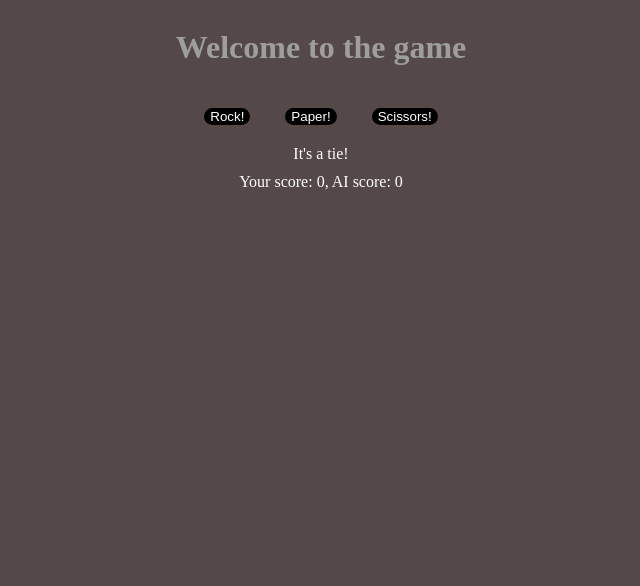
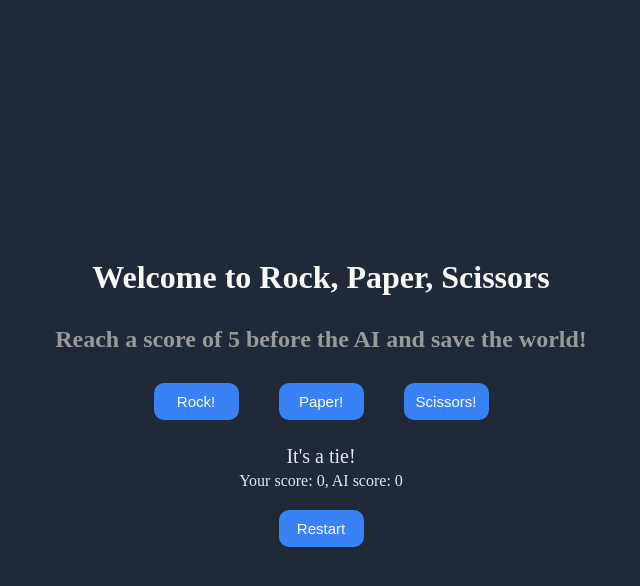
Before and after one commit to S-Brennus/odin-RPS, a plain HTML site: page index.html in a window 1280 px wide. Both pictures are taken after a click on the button "Rock!". Shown: the whole page, without its empty margins (319-959 px from the left). Drawn offline with Linux system fonts and the light colour scheme.

Commit message:
adjust and align everything in css, clean up js

```diff
--- a/RPS.js
+++ b/RPS.js
@@ -1,5 +1,22 @@
+//declarations
+let userChoice;
+let computerChoice;
+
+let playerScore = { //playerscore tracker
+  user : 0,
+  ai : 0
+}
+
+const mainDiv = document.querySelector('.main');
+const bodySelector = document.querySelector('body');
+const playRound = document.querySelector('.play');
+const h1 = document.querySelector('h1');
+const h2 = document.querySelector('h2');
+const buttons = document.querySelector('.buttons');
+const score = document.querySelector('.score');
+const reset = document.querySelector('.reset');
+
 // function to generate computer option
-
 function getComputerChoice() {
   let computerChoice;
   let randomNumber = Math.floor(Math.random() * 3 + 1); //randomly generate a number from 1 to 3
@@ -13,34 +30,7 @@ function getComputerChoice() {
     return computerChoice; //return the choice, can be stored in a variable later
 }
 
-/*
-//prompt the user for input, if the user presses cancel - announce it and stop execution.
-
-function getUserChoice() {
-  userChoice = prompt("Rock, paper or scissors?");
-  if (userChoice === null) {
-    alert("You quit the game! Shame!");
-    return 0;
-  } else {
-    return userChoice;
-  }
-}
-
-
-//keep prompting if the word entered does not match rock, paper or scissors
-function checkIfValid() {
- while (userChoice !== "rock" && userChoice !== "paper" && userChoice !== "scissors") {
-  getUserChoice();
- }
- }
-
-*/
-
-let playerScore = { //object with players
-  user : 0,
-  ai : 0
-}
-
+//provides both info and updates the score
  function round(userChoice, computerChoice) {
   let info;
   if (userChoice === "rock" && computerChoice === "scissors") {
@@ -66,57 +56,50 @@ let playerScore = { //object with players
   }
   return info;
 }
-/*
-let computerChoice;
-let userChoice;
-*/
-
-/*
-// the main loop, which includes all functions together. Loop for as long as it takes, until one side wins 3 times
-while (playerScore.user !== 3 && playerScore.ai !== 3) {
-  computerChoice = getComputerChoice();
-  userChoice = getUserChoice().toLowerCase();
-  checkIfValid();
-  alert(round(userChoice, computerChoice));
-  selectWinner();
-}
-
-*/
-
-//score and winner calculation and announcement
-
-
-
-
-
-  const mainDiv = document.querySelector('.main');
-  const winnerAnnounce = document.createElement('div');
-  winnerAnnounce.style.cssText = 'text-align:center; color: white;'
-  winnerAnnounce.classList.add('winner-announce');
-  winnerAnnounce.textContent = "Press any button to play!";
-  mainDiv.appendChild(winnerAnnounce);
-
-  const score = document.createElement('div')
-  score.classList.add('score');
-  score.style.cssText = 'text-align:center; color: white;'
-  score.textContent = 'Your score will be displayed here';
-  mainDiv.appendChild(score);
 
   function roundWinner() {
-    winnerAnnounce.textContent = round(userChoice, computerChoice);
+    playRound.textContent = round(userChoice, computerChoice);
+    if (score.style.display === "none") {
+      score.style.display = "initial";
+    }
     score.textContent = `Your score: ${playerScore.user}, AI score: ${playerScore.ai}`;
   }
+
+  function victory() {
+    h1.textContent = "Victory!";
+    h2.textContent = "Evil machines are beaten";
+    buttons.style.display = "none";
+    mainDiv.style.display = "none";
+    restart.style.display = "none";
+    reload();
+  }
+
+  function defeat() {
+    h1.textContent = "Defeat!";
+    h2.textContent = "Evil machines have taken over the world!";
+    buttons.style.display = "none";
+    mainDiv.style.display = "none";
+    restart.style.display = "none";
+    reload();
+  }
+
   function gameResult() {
-    if (playerScore.user === 3) {
-      alert("You have won the game");
-      location.reload();
-    } else if (playerScore.ai === 3) {
-      alert("Machines have taken over the world!");
-      location.reload();
+    if (playerScore.user === 5) {
+     victory();
+    } else if (playerScore.ai === 5) {
+     defeat();
     }
   }
-let userChoice;
-let computerChoice;
+//adds a reload button after victory and defeat, reloads the page
+  function reload() {
+    const reload = document.createElement("button");
+    reload.textContent = "Play again?";
+    reset.appendChild(reload);
+    reload.addEventListener('click', () => {
+     location.reload();
+    })
+  }
+
 
 const rockBtn = document.querySelector('.rock');
 rockBtn.addEventListener('click', () => {
@@ -141,3 +124,12 @@ scissorsBtn.addEventListener('click', () => {
   roundWinner();
   gameResult();
 });
+
+//restart button
+const restart = document.querySelector('.restart');
+restart.addEventListener('click', () => {
+  playerScore.user = 0;
+  playerScore.ai = 0;
+  playRound.textContent = "Press any button to play!";
+  score.style.display = "none";
+});
--- a/index.html
+++ b/index.html
@@ -6,13 +6,21 @@
   <link rel="stylesheet" href="./styles.css">
   <script src="./RPS.js" defer></script>
   <body>
-    <h1>Welcome to the game</h1>
+    <div class="headers">
+    <h1>Welcome to Rock, Paper, Scissors</h1>
+    <h2>Reach a score of 5 before the AI and save the world!</h2>
+    </div>
   <div class="buttons">
     <button class="rock">Rock!</button>
     <button class="paper">Paper!</button>
     <button class="scissors">Scissors!</button>
   </div>
   <div class="main">
+    <div class="play">Press any button to play!</div>
+    <div class="score"></div>
+  </div>
+  <div class="reset">
+  <button class="restart">Restart</button>
   </div>
   </body>
 </html>
--- a/styles.css
+++ b/styles.css
@@ -1,42 +1,71 @@
 body {
-    display:flex;
+    display: flex;
     flex-direction: column;
+    margin: 0;
+    padding: 0;
+    min-height:100vh;
     justify-content: center;
-    align-items: center;
-    background-color: rgb(85, 72, 72)
+    align-items:center;
+    background-color: #1F2937;
+
 }
 
 .buttons {
     display:flex;
-    align-items:center;
-    justify-content:center;
-    gap: 35px;
-    margin: 20px;
-
+    gap: 40px;
+    text-align:center;
+    padding: 15px;
 }
 
-.rock, .paper, .scissors {
-    background-color:black;
+button {
+    background-color:#3882f6;
     color: white;
     border: none;
     border-radius: 10px;
-}
-button:active {
-    background-color: green;
-    color:white;
+    padding: 10px;
+    width: 85px;
+    font-size: 15px;
 }
 
-button:hover {
-    background-color: white;
-    color:black;
+button:active {
+    background-color: #e5e7eb;
+    color:#1f2937;
 }
 
 h1 {
-    color: rgb(158, 158, 158);
+    color: #f9faf8;
+    text-align: center;
+    margin: 0;
+    padding: 15px;
+    }
+
+h2 {
+    color: #999999;
+    text-align:center;
+    margin: 0;
+    padding: 15px;
 }
 
 .main {
-    display: flex;
+    display:flex;
     flex-direction: column;
-    gap: 10px;
+    justify-content:center;
+    align-items:center;
+    gap:4px;
+    padding: 10px;
+    height: 45px;
 }
+.play {
+    color: #e5e7eb;
+    font-size: 20px;
+    text-align: center;
+}
+
+.reset {
+    text-align:center;
+    padding: 10px;
+}
+
+.score {
+    color: #e5e7eb;
+}
```
